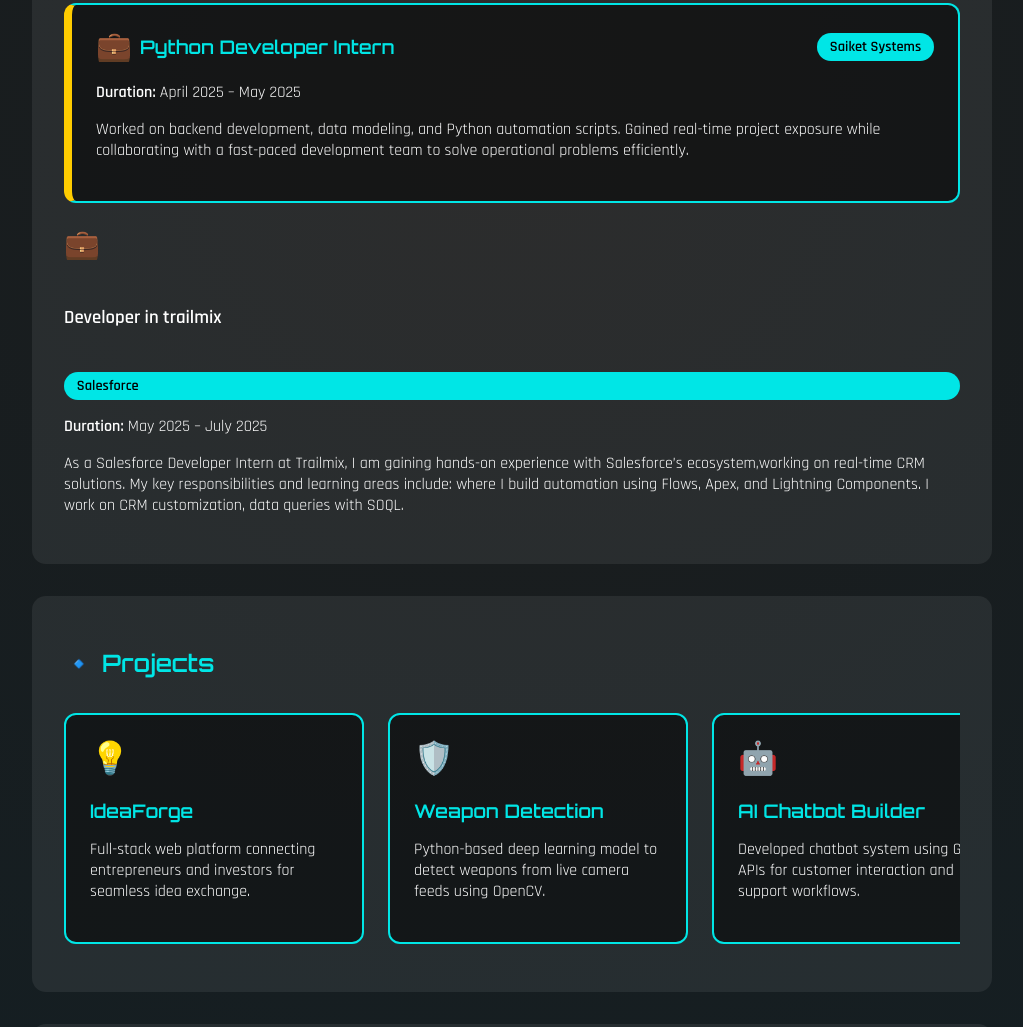
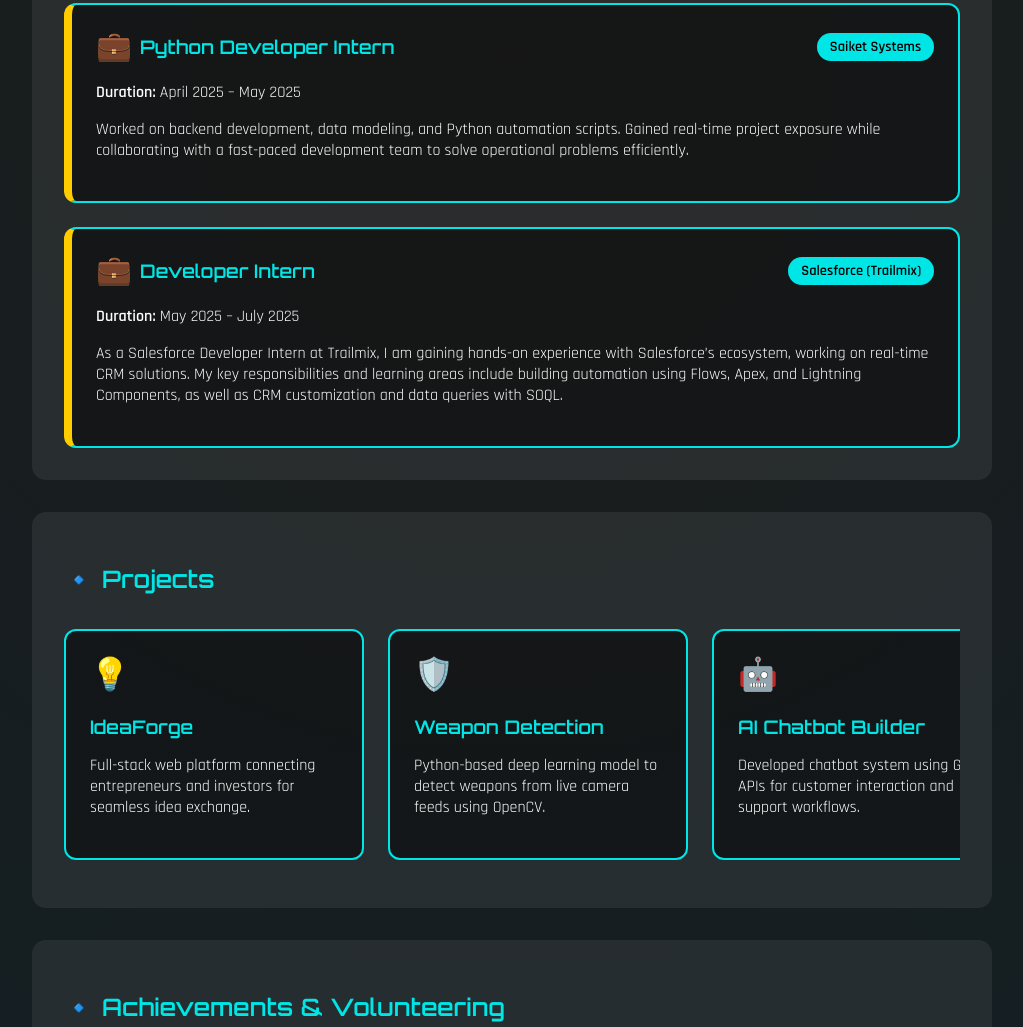
Before and after one commit to deekshith1303/Portfolio, a plain HTML site: page index.html in a window 1280 px wide. Shown: the part 1790-2817 px from the top of the page, without its empty margins (128-1151 px from the left). Drawn offline with Linux system fonts and the light colour scheme.

Commit message:
Update index.html

```diff
--- a/index.html
+++ b/index.html
@@ -452,13 +452,16 @@ header {
         <p><strong>Duration:</strong> April 2025 – May 2025</p>
         <p>Worked on backend development, data modeling, and Python automation scripts. Gained real-time project exposure while collaborating with a fast-paced development team to solve operational problems efficiently.</p>
       </div>
-      <span class="exp-icon">💼</span>
-          <h3>Developer in trailmix</h3>
-          <span class="badge">Salesforce</span>
-        </div>
-        <p><strong>Duration:</strong> May 2025 – July 2025</p>
-        <p>As a Salesforce Developer Intern at Trailmix, I am gaining hands-on experience with Salesforce’s ecosystem,working on real-time CRM solutions. My key responsibilities and learning areas include: where I build automation using Flows, Apex, and Lightning Components. I work on CRM customization, data queries with SOQL.</p>
-    </div>
+      <div class="experience-card">
+       <div class="exp-header">
+         <span class="exp-icon">💼</span>
+         <h3>Developer Intern</h3>
+        <span class="badge">Salesforce (Trailmix)</span>
+      </div>
+      <p><strong>Duration:</strong> May 2025 – July 2025</p>
+      <p>As a Salesforce Developer Intern at Trailmix, I am gaining hands-on experience with Salesforce’s ecosystem, working on real-time CRM solutions. My key responsibilities and learning areas include building automation using Flows, Apex, and Lightning Components, as well as CRM customization and data queries with SOQL.</p>
+      </div>
+
   </section>
 
   <section id="projects">
@@ -523,5 +526,5 @@ git add .
 git commit -m Added Salesforce internship to experience
 git push origin main
 git add index.html
-git commit -m Styled Salesforce internship same as Python internship
+git commit -m Fixed Salesforce internship layout with matching CSS styling
 git push origin main
```
